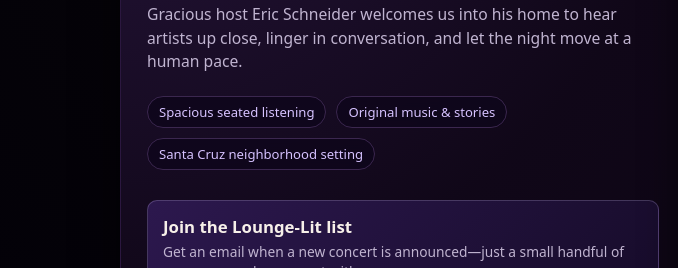
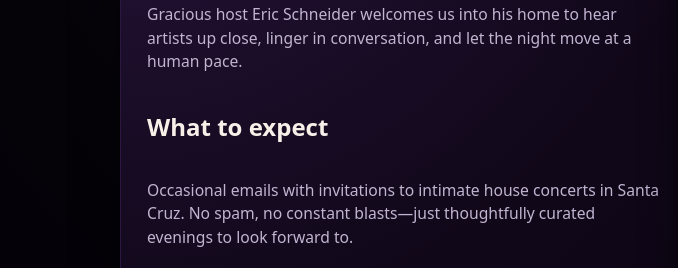
Before and after one commit to heartember/lounge-lit-concerts, a plain HTML site: page index.html in a window 1280 px wide. Shown: the part 303-571 px from the top of the page, 0-678 px from the left. Drawn offline with Linux system fonts and the light colour scheme.

Commit message:
Update index.html

```diff
--- a/index.html
+++ b/index.html
@@ -35,6 +35,13 @@
           Gracious host Eric Schneider welcomes us into his home to hear artists
           up close, linger in conversation, and let the night move at a human pace.
         </p>
+
+        <h2 class="subheading">What to expect</h2>
+          <p class="subheading-copy">
+            Occasional emails with invitations to intimate house concerts in Santa Cruz.
+            No spam, no constant blasts—just thoughtfully curated evenings to look forward to.
+          </p>
+
 
         <div class="hero-bullets">
           <div class="pill">Spacious seated listening</div>
```
